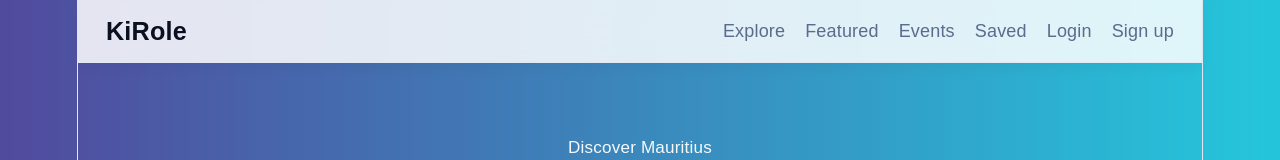
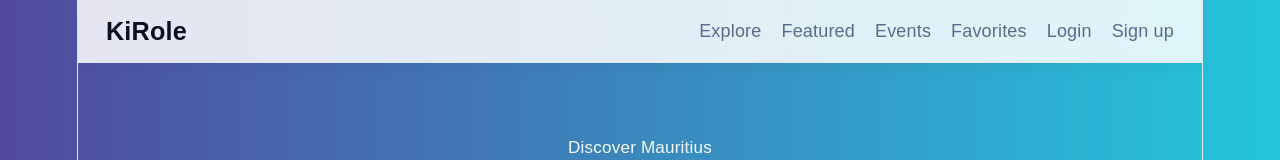
Before and after one commit to RogueOne166/kirole-frontend, a React (Vite) app: page / in a window 1280 px wide. Shown: the top 160 px of the page. Built offline with nearby package versions, Linux system fonts and the light colour scheme; no server answers.

Commit message:
navbar saved -> favorites

```diff
--- a/src/components/Navbar.jsx
+++ b/src/components/Navbar.jsx
@@ -30,7 +30,7 @@ function Navbar() {
         <Link to="/explore">Explore</Link>
         <Link to="/featured">Featured</Link>
         <Link to="/events">Events</Link>
-        <Link to="/saved">Saved</Link>
+        <Link to="/saved">Favorites</Link>
 
         {isAuthenticated ? (
           <>
```
